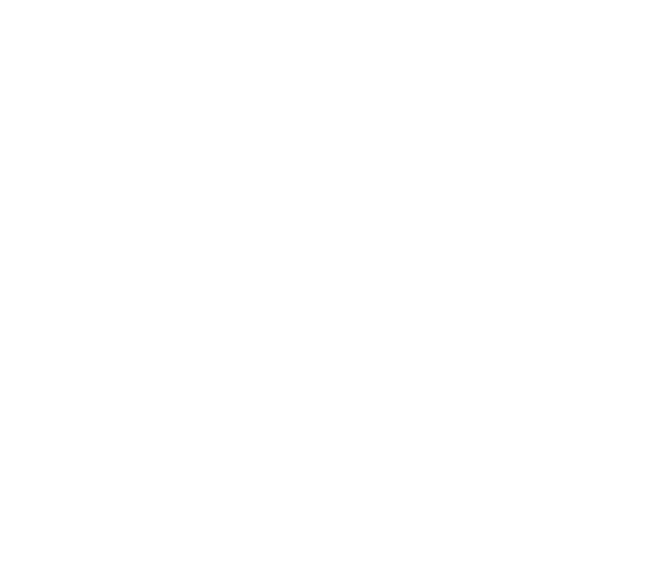
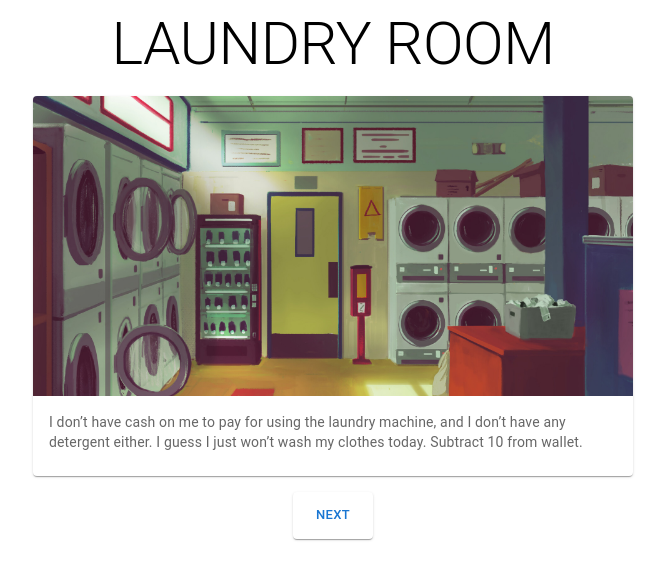
Before and after one commit to clairte/Day-In-A-Life, a React (Create React App) app in the folder client/: page /laundry in a window 1280 px wide. Before the commit this address had no page. Shown: the top 580 px of the page, without its empty margins (307-972 px from the left). Built offline with nearby package versions, Linux system fonts and the light colour scheme.

Commit message:
Refactor Morning and Laundry page into components

```diff
--- a/client/src/App.js
+++ b/client/src/App.js
@@ -3,6 +3,7 @@
 
 import Home from './pages/Home.js';
 import Morning from './pages/Morning.js';
+import Laundry from './pages/Laundry.js';
 
 //Components for testing
 import ChoiceCard from './components/ChoiceCard.js';
@@ -15,6 +16,7 @@
           <Routes>
             <Route path="/home" element={<Home />} />
             <Route path="/morning" element={<Morning />} />
+            <Route path="/laundry" element={<Laundry />} />
 
             <Route path="/choiceCard" element={<ChoiceCard />} />
             <Route path="/scenarioCard" element={<ScenarioCard />} />
--- /dev/null
+++ b/client/src/components/ResultsPage.js
@@ -0,0 +1,55 @@
+import React from 'react';
+
+import Grid from '@mui/material/Grid';
+import Typography from '@mui/material/Typography';
+import Box from '@mui/material/Box';
+
+import ScenarioCard from '../components/ScenarioCard';
+import ChoiceCard from '../components/ChoiceCard';
+
+function ResultsPage ({title, results, image, nextRoute}) {
+    return(
+        <Box
+        display="flex"
+        alignItems="center"
+        justifyContent="center"
+        >
+            <Grid
+            container
+            spacing={2}
+            direction="column"
+            justifyContent="center"
+            alignItems="center"
+            >
+                <Grid item>
+                    <Typography variant="h2">
+                       {title}
+                    </Typography>
+                </Grid>
+                <Grid item>
+                    <ScenarioCard
+                    text={results}
+                    image={image}
+                    />
+                </Grid>
+                <Grid item>
+                    <Grid
+                    container
+                    spacing={2}
+                    direction="row"
+                    justifyContent="center"
+                    alignItems="center">
+                        <Grid item>
+                            <ChoiceCard
+                            choice="next"
+                            route={nextRoute}
+                            />
+                        </Grid>
+                    </Grid>
+                </Grid>
+            </Grid>
+        </Box>
+    )
+}
+
+export default ResultsPage;
--- /dev/null
+++ b/client/src/components/ScenarioPage.js
@@ -0,0 +1,62 @@
+import React from 'react';
+
+import Grid from '@mui/material/Grid';
+import Typography from '@mui/material/Typography';
+import Box from '@mui/material/Box';
+
+import ScenarioCard from '../components/ScenarioCard';
+import ChoiceCard from '../components/ChoiceCard';
+
+function ScenarioPage ({title, scenario, image, choice1, route1, choice2, route2}){
+
+    return(
+        <Box
+        display="flex"
+        alignItems="center"
+        justifyContent="center"
+        >
+            <Grid
+            container
+            spacing={2}
+            direction="column"
+            justifyContent="center"
+            alignItems="center"
+            >
+                <Grid item>
+                    <Typography variant="h2">
+                        {title}
+                    </Typography>
+                </Grid>
+                <Grid item>
+                    <ScenarioCard
+                    text={scenario}
+                    image={image}
+                    />
+                </Grid>
+                <Grid item>
+                    <Grid
+                    container
+                    spacing={2}
+                    direction="row"
+                    justifyContent="center"
+                    alignItems="center">
+                        <Grid item>
+                            <ChoiceCard
+                            choice={choice1}
+                            route={route1}
+                            />
+                        </Grid>
+                        <Grid item>
+                            <ChoiceCard
+                            choice={choice2}
+                            route={route2}
+                            />
+                        </Grid>
+                    </Grid>
+                </Grid>
+            </Grid>
+        </Box>
+    )
+}
+
+export default ScenarioPage;
--- /dev/null
+++ b/client/src/pages/Laundry.js
@@ -0,0 +1,27 @@
+import React from 'react';
+
+import ResultsPage from '../components/ResultsPage';
+
+import Grid from '@mui/material/Grid';
+import Typography from '@mui/material/Typography';
+import Box from '@mui/material/Box';
+
+import ScenarioCard from '../components/ScenarioCard';
+import ChoiceCard from '../components/ChoiceCard';
+
+import LaundryRoom from '../images/laundry.jpg';
+
+function Laundry () {
+    return(
+        <div>
+            <ResultsPage
+                title="LAUNDRY ROOM"
+                results="I don’t have cash on me to pay for using the laundry machine, and I don’t have any detergent either. I guess I just won’t wash my clothes today. Subtract 10 from wallet."
+                image={LaundryRoom}
+                nextRoute="/day"
+            />
+        </div>
+    )
+}
+
+export default Laundry;
--- a/client/src/pages/Morning.js
+++ b/client/src/pages/Morning.js
@@ -1,63 +1,23 @@
 import React from 'react';
 
-import Grid from '@mui/material/Grid';
-import Typography from '@mui/material/Typography';
-import Box from '@mui/material/Box';
-
-import ScenarioCard from '../components/ScenarioCard';
-import ChoiceCard from '../components/ChoiceCard';
+import ScenarioPage from '../components/ScenarioPage';
 
 import PublicBath from '../images/bathroom.jpg';
 
 function Morning (){
 
     return(
-        <Box
-        display="flex"
-        alignItems="center"
-        justifyContent="center"
-        >
-            <Grid
-            container
-            spacing={2}
-            direction="column"
-            justifyContent="center"
-            alignItems="center"
-            >
-                <Grid item>
-                    <Typography variant="h2">
-                        EARLY IN THE MORNING.
-                    </Typography>
-                </Grid>
-                <Grid item>
-                    <ScenarioCard
-                    text="Michelle: I slept pretty badly last night, but today is a new day. My body and hair are starting to smell bad, and my clothes are so sweaty from being worn all the time. It’s so early, how should I freshen up?"
-                    image={PublicBath}
-                    />
-                </Grid>
-                <Grid item>
-                    <Grid
-                    container
-                    spacing={2}
-                    direction="row"
-                    justifyContent="center"
-                    alignItems="center">
-                        <Grid item>
-                            <ChoiceCard
-                            choice="Shower"
-                            route="/shower"
-                            />
-                        </Grid>
-                        <Grid item>
-                            <ChoiceCard
-                            choice="Wash clothes"
-                            route="/laundromat"
-                            />
-                        </Grid>
-                    </Grid>
-                </Grid>
-            </Grid>
-        </Box>
+        <div>
+            <ScenarioPage
+                title="EARLY IN THE MORNING. "
+                scenario="Michelle: I slept pretty badly last night, but today is a new day. My body and hair are starting to smell bad, and my clothes are so sweaty from being worn all the time. It’s so early, how should I freshen up?"
+                image={PublicBath}
+                choice1="Shower"
+                route1="/shower"
+                choice2="Wash clothes"
+                route2="/laundry"
+            />
+        </div>
     )
 }
 
```
Also changed, not shown: client/src/images/laundry.jpg (added).
